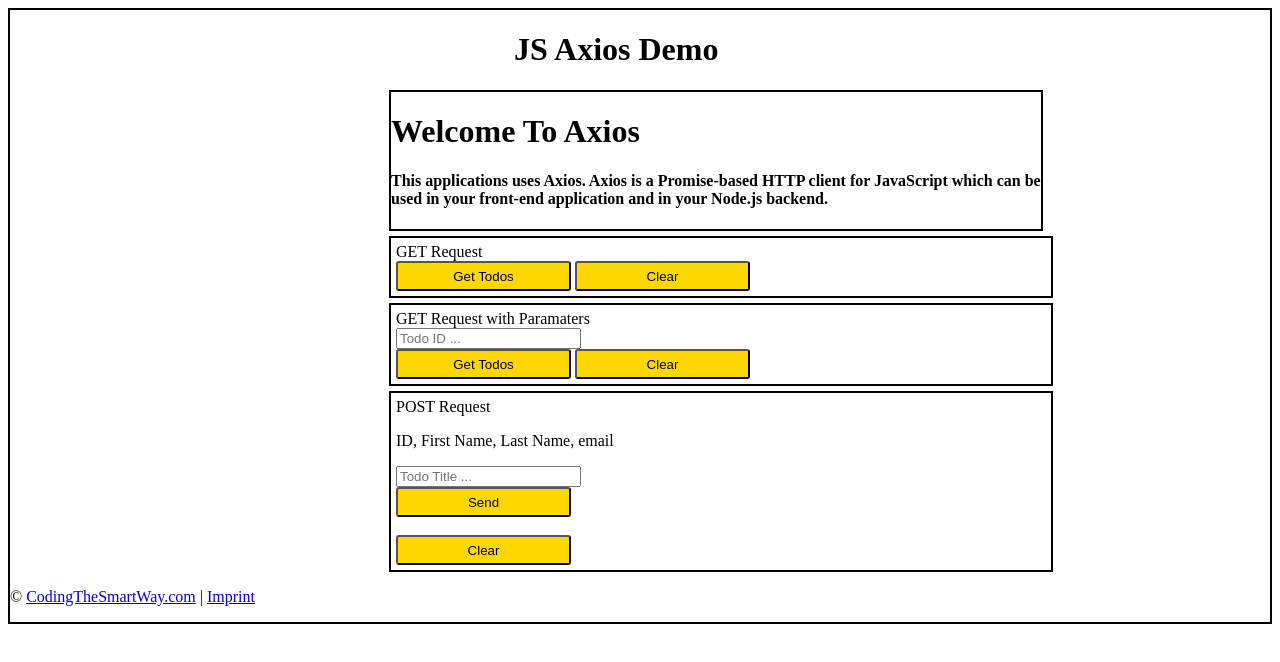
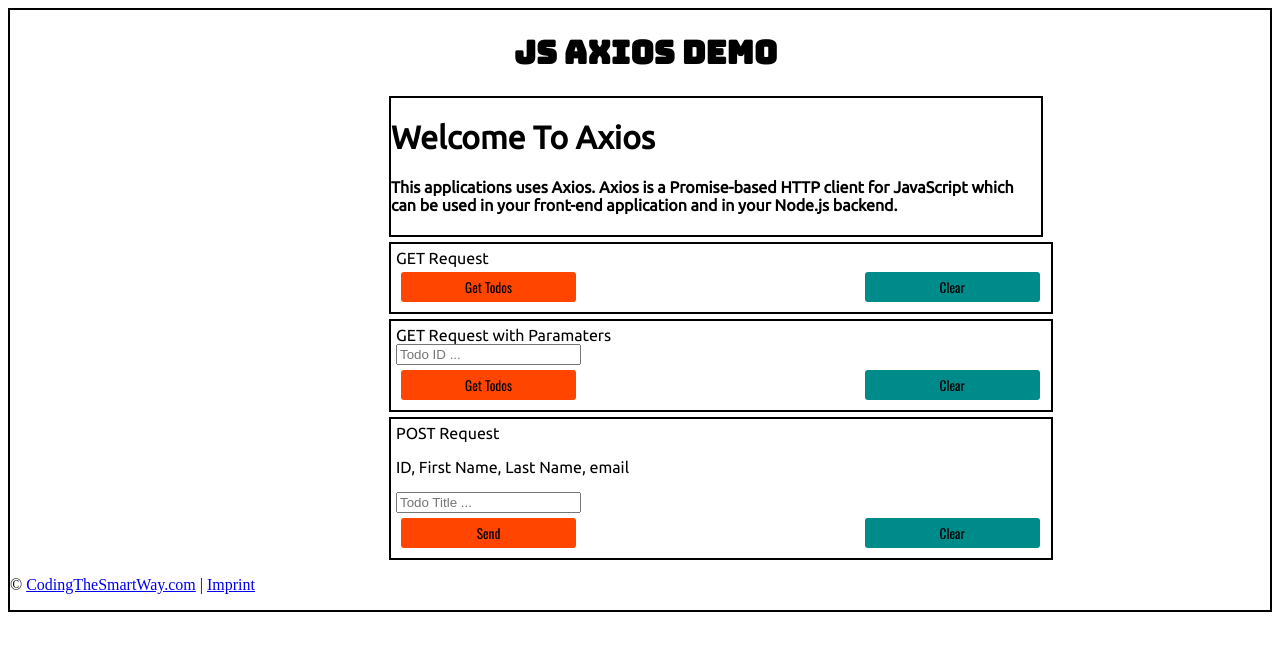
Before and after one commit to octaviocarpes/axios-json-server, a website: page container/index.html in a window 1280 px wide. Shown: the top 662 px of the page. Drawn offline with nearby package versions, Linux system fonts and the light colour scheme.

Commit message:
Some styling at the webpage and update README.md

```diff
--- a/container/index.css
+++ b/container/index.css
@@ -1,5 +1,6 @@
 .container{
     border: 2px solid black;
+    position: relative;
 }
 
 .jumbotron{
@@ -7,6 +8,7 @@
     width: 650px;
     position: relative;
     left:379px;
+    font-family: 'Ubuntu', sans-serif;
 }
 
 .panel{
@@ -15,6 +17,7 @@
     padding: 5px;
     position: relative;
     width: 650px;
+    font-family: 'Ubuntu', sans-serif;
 }
 
 .panel-primary{
@@ -33,9 +36,26 @@
 
 .btn{
    color: black;
-   background-color: gold;
+   background-color: orangered;
    border-radius: 3px;
    width: 175px;
    height: 30px;
+   font-family: 'Oswald', sans-serif;
+   padding: 0;
+   border: none;
+   margin: 5px;
+}
+
+.btn-clear-get, .btn-clear-post{
+    background-color: darkcyan;
+    position: relative;
+    left: 275px;
+}
+
+.btn:hover{
+    opacity: 0.8;
+}
+
+.form-group{
 
 }
--- a/container/index.html
+++ b/container/index.html
@@ -5,6 +5,8 @@
     <meta charset="utf-8">
     <meta http-equiv="X-UA-Compatible" content="IE=edge">
     <meta name="viewport" content="width=device-width, initial-scale=1">
+    <link href="https://fonts.googleapis.com/css?family=Oswald|Roboto" rel="stylesheet">
+    <link href="https://fonts.googleapis.com/css?family=Bungee|Ubuntu" rel="stylesheet">
     <title>JS Axios Demo</title>
     <!-- Latest compiled and minified CSS -->
     <link rel="stylesheet" href="index.css">
@@ -12,7 +14,7 @@
 
 <body>
     <div class="container">
-        <h1 style="position:relative; left:40%;">JS Axios Demo</h1>
+        <h1 style="position:relative; left:40%; font-family: 'Bungee', cursive;">JS Axios Demo</h1>
         <div class="jumbotron">
             <h1>Welcome To Axios</h1>
             <h4>This applications uses Axios. Axios is a Promise-based HTTP client for JavaScript which can be used in your front-end
@@ -22,7 +24,7 @@
             <div class="panel-heading">GET Request</div>
             <div class="panel-body">
                 <button class="btn" onclick="performGetRequest1()">Get Todos</button>
-                <button class="btn btn-clear-get1" onclick="clearOutput()">Clear</button>
+                <button class="btn btn-clear-get" onclick="clearOutput()">Clear</button>
                 <div class="panel-body" id="getResult1"></div>
             </div>
         </div>
@@ -32,7 +34,7 @@
                 <input type="text" class="form-control" id="todoId" placeholder="Todo ID ..." />
                 <br/>
                 <button class="btn" onclick="performGetRequest2()">Get Todos</button>
-                <button class="btn btn-clear-get2" onclick="clearOutput()">Clear</button>
+                <button class="btn btn-clear-get" onclick="clearOutput()">Clear</button>
                 <div class="panel-body" id="getResult2"></div>
             </div>
         </div>
@@ -45,9 +47,8 @@
                         <input type="text" class="form-control" id="todoTitle" placeholder="Todo Title ...">
                     </div>
                     <button type="submit" class="btn">Send</button>
+                    <button type="button" class="btn btn-clear-post" onclick="clearOutput()">Clear</button>
                 </form>
-                <br/>
-                <button class="btn btn-clear-post" onclick="clearOutput()">Clear</button>
                 <div class="panel-body" id="postResult"></div>
             </div>
         </div>
--- a/container/index.js
+++ b/container/index.js
@@ -41,9 +41,9 @@ onsubmit = function (event) {
             email: paramElements[3]
         }
     ).then(function (response) {
-        console.log(response);
+        alert('Post Successfull!');
     }).catch(function (error) {
-        console.log(error);
+        alert('Post Error: ' + error);
     });
 }
 
@@ -70,6 +70,7 @@ function generateErrorHTMLOutput(error) {
 }
 
 function clearOutput() {
+    event.preventDefault;
     var resultElement = document.getElementById('getResult1');
     resultElement.innerHTML = '';
     var resultElement = document.getElementById('getResult2');
```
Also changed, not shown: db.json (+0 -12 lines), README.md.
